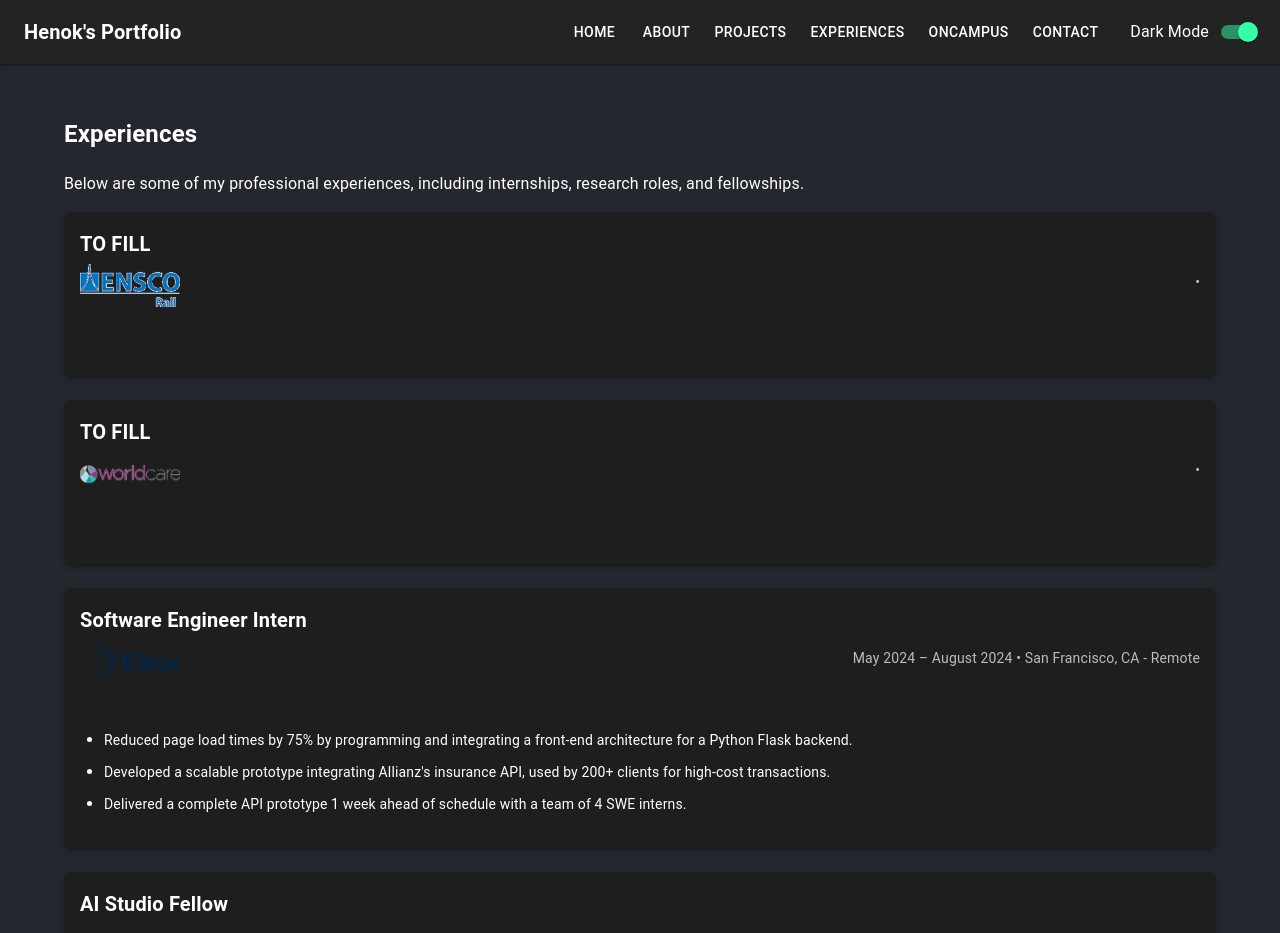
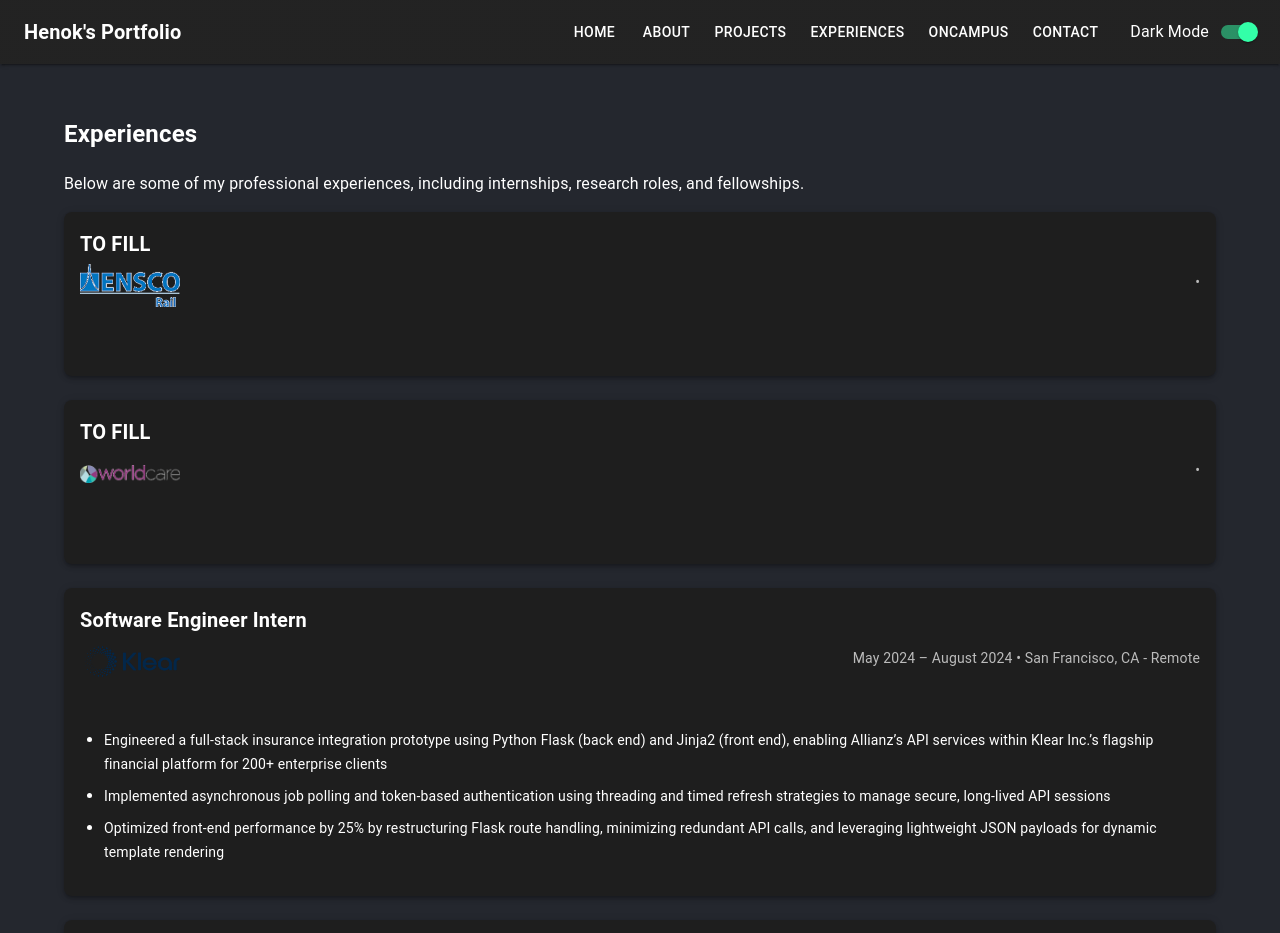
Before and after one commit to Henok-foslyk/profileHenok, a React (Vite) app: page /experiences in a window 1280 px wide. Shown: the top 933 px of the page. Built offline with nearby package versions, Linux system fonts and the light colour scheme.

Commit message:
added ENSCO job description

```diff
--- a/src/pages/Experiences.jsx
+++ b/src/pages/Experiences.jsx
@@ -50,9 +50,9 @@ const Experiences = () => {
             duration="May 2024 – August 2024"
             place="San Francisco, CA - Remote"
             responsibilities={[
-              "Reduced page load times by 75% by programming and integrating a front-end architecture for a Python Flask backend.",
-              "Developed a scalable prototype integrating Allianz's insurance API, used by 200+ clients for high-cost transactions.",
-              "Delivered a complete API prototype 1 week ahead of schedule with a team of 4 SWE interns."
+              "Engineered a full-stack insurance integration prototype using Python Flask (back end) and Jinja2 (front end), enabling Allianz’s API services within Klear Inc.’s flagship financial platform for 200+ enterprise clients",
+              "Implemented asynchronous job polling and token-based authentication using threading and timed refresh strategies to manage secure, long-lived API sessions",
+              "Optimized front-end performance by 25% by restructuring Flask route handling, minimizing redundant API calls, and leveraging lightweight JSON payloads for dynamic template rendering"
             ]}
           />
         </div>
```
